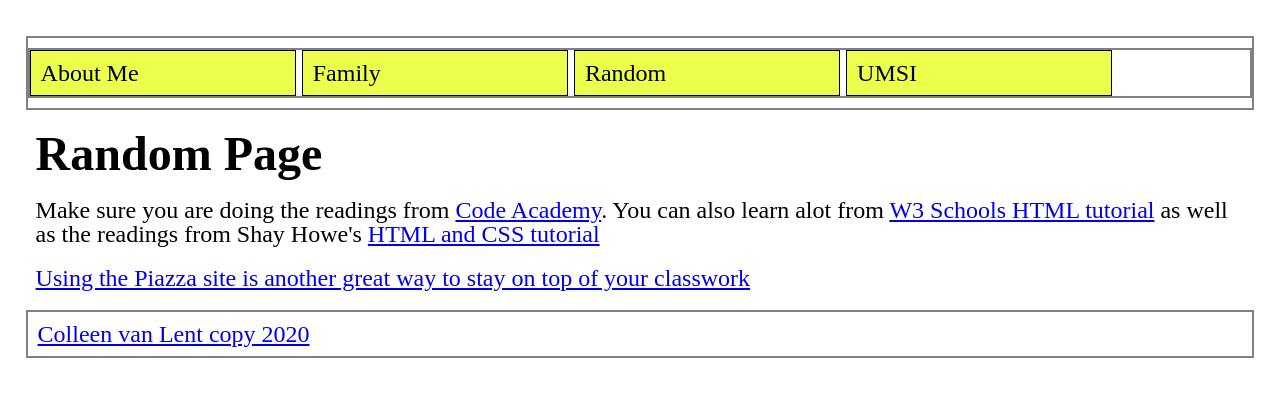
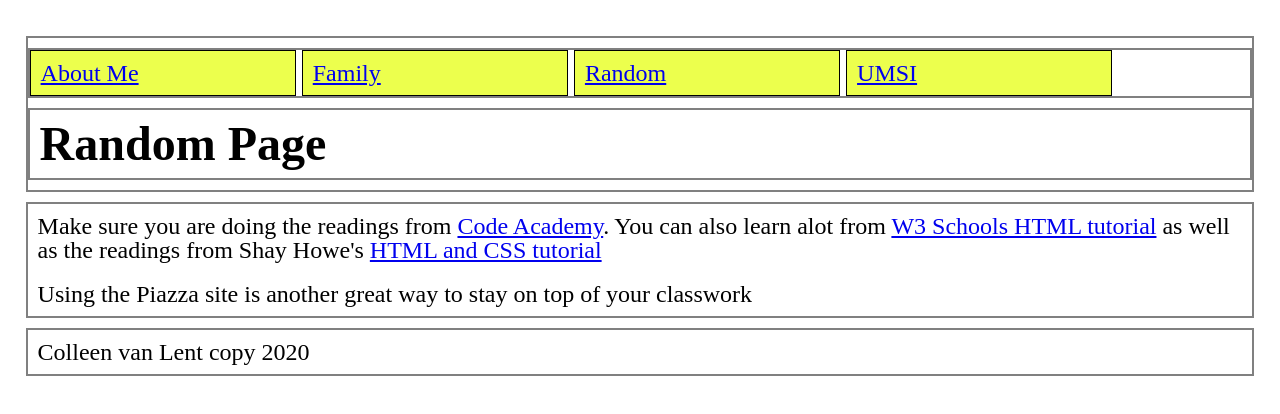
Before and after one commit to sameryassir/SI339-HW1-2022, a plain HTML site: page random.html in a window 1280 px wide. Drawn offline with Linux system fonts and the light colour scheme; files that its build step writes are made by us from their sources.

Commit message:
worked on homework, checking in autograder

```diff
--- a/random.html
+++ b/random.html
@@ -5,7 +5,7 @@
 	You will find any errors from the head section using the console. -->
 	<meta charset="UTF-8">
 	<meta name="viewport" content="width=device-width, initial-scale=1.0">
-	<link rel="icon" href="imgs/favicon">
+	<link rel="icon" href="images/favicon.ico">
 	<link rel="stylesheet" href="css/html5reset.css">
 	<link rel="stylesheet" href="css/style.css">
 	<title>Random</title>
@@ -14,23 +14,25 @@
 	<header>
 		<nav>
 			<ul>
-				<li>About Me</li>
-				<li>Family</li>
-				<li>Random</li>
-				<li>UMSI</li>
+				<li><a href = "index.html">About Me</a></li>
+				<li><a href = "personal.html">Family</a></li>
+				<li><a href = "random.html">Random</a></li>
+				<li><a href = "si.umich.edu">UMSI</a></li>
 			</ul>
 		</nav>
+		<h1>Random Page</h1>
 	</header>
 
-	<h2>Random Page</h2>
 
+<main>
 	<p>Make sure you are doing the readings from
 		<a href= "https://www.codecademy.com/">Code Academy</a>.  You can also
 		learn alot from <a href = "www.w3schools.com/html/">W3 Schools HTML
 		tutorial</a> as well as the readings from Shay Howe's
-		<a href = "https://learn.shayhowe.com/html-css/"<a>HTML and CSS tutorial</p>
+		<a href = "https://learn.shayhowe.com/html-css/">HTML and CSS tutorial</a></p>
 
 	<p>Using the Piazza site is another great way to stay on top of your classwork</p>
+</main>
 
 	<footer>
 		<p>Colleen van Lent copy 2020</p>
```
Also changed, not shown: personal.html (+11 -12 lines).
